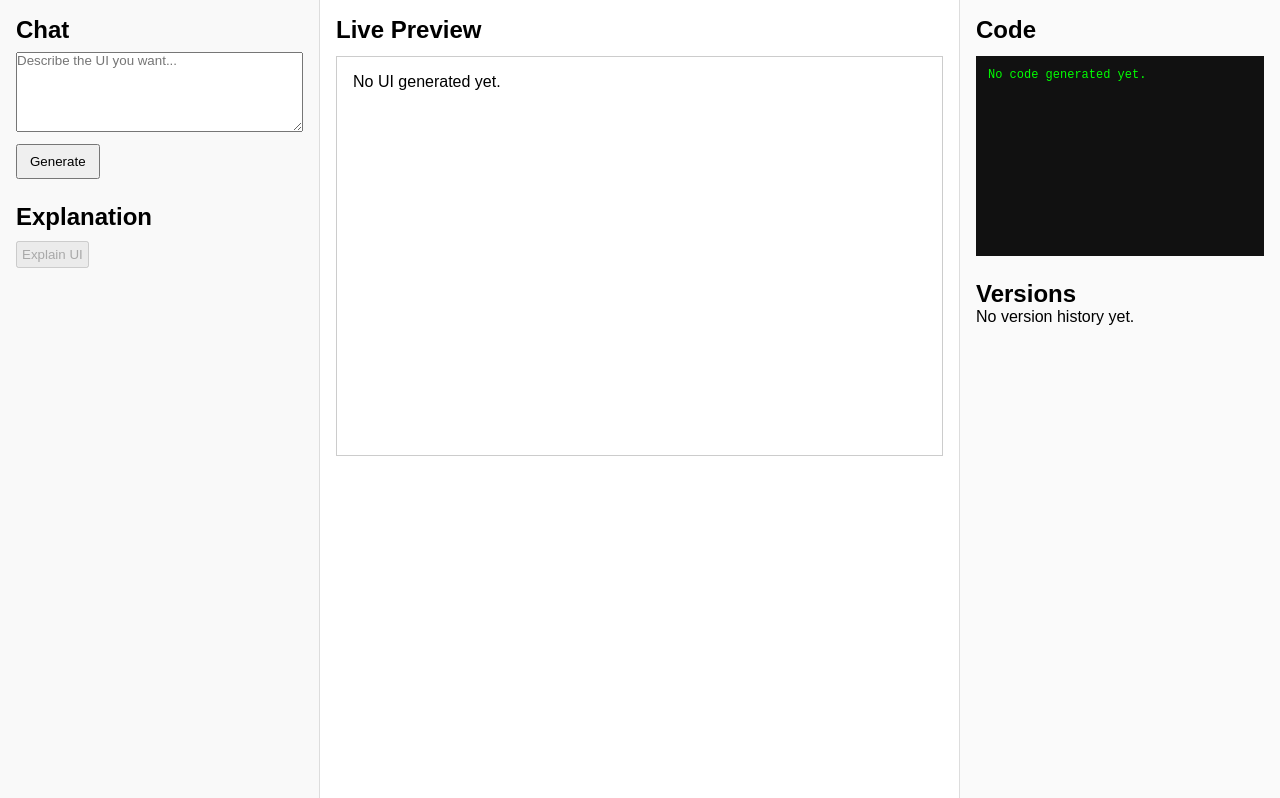
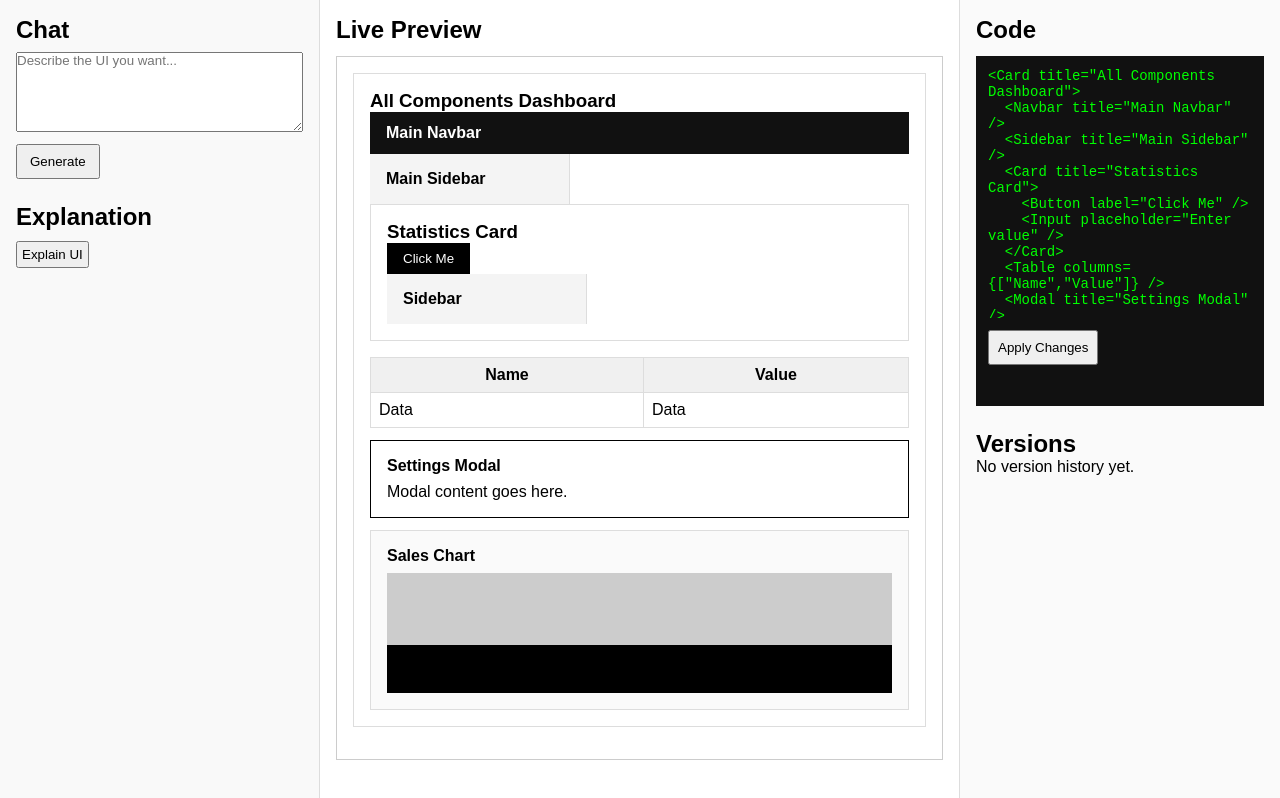
Before and after one commit to anshul-c0des/elemant, a Next.js app: page / in a window 1280 px wide. Built offline with nearby package versions, Linux system fonts and the light colour scheme.

Commit message:
improved code editor

```diff
--- a/package.json
+++ b/package.json
@@ -9,12 +9,15 @@
     "lint": "eslint"
   },
   "dependencies": {
+    "@babel/traverse": "^7.29.0",
     "@google/generative-ai": "^0.24.1",
+    "@monaco-editor/react": "^4.7.0",
     "next": "16.1.6",
     "react": "19.2.3",
     "react-dom": "19.2.3"
   },
   "devDependencies": {
+    "@types/babel__traverse": "^7.28.0",
     "@types/node": "^20",
     "@types/react": "^19",
     "@types/react-dom": "^19",
--- a/src/app/globals.css
+++ b/src/app/globals.css
@@ -50,9 +50,22 @@ html, body {
   background: #111;
   color: #0f0;
   font-family: monospace;
-  font-size: 12px;
-  min-height: 200px;
+  font-size: 14px;
+  max-height: 350px;
+  height: 70%; /* ensure textarea fills container */
 }
+
+.code-container textarea {
+  width: 100%;
+  height: 100%;
+  background: #111;
+  color: #0f0;
+  border: none;
+  resize: none;
+  font-family: monospace;
+  font-size: 14px;
+}
+
 
 .placeholder {
   margin-top: 8px;
--- a/src/app/page.tsx
+++ b/src/app/page.tsx
@@ -1,60 +1,60 @@
 "use client";
 
-import { useState } from "react";
+import { useEffect, useState } from "react";
 import JSONRenderer from "@/components/renderer/JSONRenderer";
 import { UIComponentNode } from "@/types/ui";
-import { jsonToJsx } from "@/lib/jsonToJsx";
+import { jsonToJsx, jsxToJson } from "@/lib/jsonJsxParser";
 
 
-// const testAllComponentsTree: UIComponentNode = {   // mock components - local testing
-//   id: "root",
-//   type: "Card",
-//   props: { title: "All Components Dashboard" },
-//   children: [
-//     {
-//       id: "nav1",
-//       type: "Navbar",
-//       props: { title: "Main Navbar" },
-//     },
-//     {
-//       id: "sidebar1",
-//       type: "Sidebar",
-//       props: { title: "Main Sidebar" },
-//     },
-//     {
-//       id: "card1",
-//       type: "Card",
-//       props: { title: "Statistics Card" },
-//       children: [
-//         {
-//           id: "btn1",
-//           type: "Button",
-//           props: { label: "Click Me" },
-//         },
-//         {
-//           id: "input1",
-//           type: "Input",
-//           props: { placeholder: "Enter value" },
-//         },
-//       ],
-//     },
-//     {
-//       id: "table1",
-//       type: "Table",
-//       props: { columns: ["Name", "Value"] },
-//     },
-//     {
-//       id: "modal1",
-//       type: "Modal",
-//       props: { title: "Settings Modal" },
-//     },
-//     {
-//       id: "chart1",
-//       type: "Chart",
-//       props: { title: "Sales Chart" },
-//     },
-//   ],
-// };
+const testAllComponentsTree: UIComponentNode = {   // mock components - local testing
+  id: "root",
+  type: "Card",
+  props: { title: "All Components Dashboard" },
+  children: [
+    {
+      id: "nav1",
+      type: "Navbar",
+      props: { title: "Main Navbar" },
+    },
+    {
+      id: "sidebar1",
+      type: "Sidebar",
+      props: { title: "Main Sidebar" },
+    },
+    {
+      id: "card1",
+      type: "Card",
+      props: { title: "Statistics Card" },
+      children: [
+        {
+          id: "btn1",
+          type: "Button",
+          props: { label: "Click Me" },
+        },
+        {
+          id: "input1",
+          type: "Input",
+          props: { placeholder: "Enter value" },
+        },
+      ],
+    },
+    {
+      id: "table1",
+      type: "Table",
+      props: { columns: ["Name", "Value"] },
+    },
+    {
+      id: "modal1",
+      type: "Modal",
+      props: { title: "Settings Modal" },
+    },
+    {
+      id: "chart1",
+      type: "Chart",
+      props: { title: "Sales Chart" },
+    },
+  ],
+};
 
 // import { applyPlan } from "@/lib/patchEngine";   // mock data - incremental patching
 //   const testAllComponentsTree: UIComponentNode = {
@@ -92,11 +92,12 @@ import { jsonToJsx } from "@/lib/jsonToJsx";
 
 export default function HomePage() {
   const [userInput, setUserInput] = useState("");
-  const [tree, setTree] = useState<UIComponentNode | null>(null);
+  const [tree, setTree] = useState<UIComponentNode | null>(testAllComponentsTree);
   const [explanation, setExplanation] = useState("");
   const [loading, setLoading] = useState(false);
   const [versions, setVersions] = useState<any[]>([]);
   const [currentVersionId, setCurrentVersionId] = useState<string | null>(null);
+  const [code, setCode] = useState(tree ? jsonToJsx(tree) : "");
 
 //   let updatedTree = applyPlan(testAllComponentsTree, addPlan);   // test incremental patching
 // console.log("After Add:", updatedTree);
@@ -106,6 +107,22 @@ export default function HomePage() {
 
 // updatedTree = applyPlan(updatedTree, updatePlan);
 // console.log("After Update:", updatedTree);
+
+useEffect(() => {
+  if (tree) {
+    setCode(jsonToJsx(tree));
+  }
+}, [tree]);
+
+const handleApply = () => {
+  try {
+    const newTree = jsxToJson(code);
+    setTree(newTree);
+  } catch (err) {
+    console.error(err);
+    alert("Failed to parse JSX");
+  }
+};
 
   const handleSubmit = async () => {
     if (!userInput.trim()) return;
@@ -257,11 +274,18 @@ export default function HomePage() {
       <div className="panel right-panel">
         <h2>Code</h2>
         <div className="code-container">
-          {tree ?
-          <pre>{jsxCode}</pre>
-          : "No code generated yet."
-          }
-        </div>
+  <textarea
+    style={{ width: "100%", height: "250px", fontFamily: "monospace" }}
+    value={code}          // generated from jsonToJsx(tree)
+    onChange={(e) => setCode(e.target.value)}
+  />
+  <button
+    style={{ marginTop: "8px", padding: "8px" }}
+    onClick={handleApply}
+  >
+    Apply Changes
+  </button>
+</div>
 
         <h2 style={{ marginTop: "24px" }}>Versions</h2>
         <div>
--- a/src/lib/explainerPrompt.ts
+++ b/src/lib/explainerPrompt.ts
@@ -11,4 +11,5 @@ Rules:
 - No code.
 - Do not repeat the entire tree.
 - Focus on reasoning and structure.
+- Refrence layout and component choices.
 `;
--- /dev/null
+++ b/src/lib/jsonJsxParser.ts
@@ -0,0 +1,82 @@
+import { UIComponentNode } from "@/types/ui";
+import { parse } from "@babel/parser";
+import traverse from "@babel/traverse";
+
+export function jsxToJson(code: string): UIComponentNode {
+  // Parse JSX string into AST
+  const ast = parse(code, {
+    sourceType: "module",
+    plugins: ["jsx", "typescript"],
+  });
+
+  let rootNode: UIComponentNode | null = null;
+
+  // Recursive function to convert JSXElement AST node into UIComponentNode
+  function jsxElementToNode(node: any): UIComponentNode {
+    const type = node.openingElement.name.name;
+    const props: Record<string, any> = {};
+
+    node.openingElement.attributes.forEach((attr: any) => {
+      if (attr.type === "JSXAttribute") {
+        const key = attr.name.name;
+        let value = null;
+        if (!attr.value) value = true;
+        else if (attr.value.type === "StringLiteral") value = attr.value.value;
+        else if (attr.value.type === "JSXExpressionContainer")
+          value = attr.value.expression.value ?? null;
+        props[key] = value;
+      }
+    });
+
+    const children = (node.children || [])
+      .filter((c: any) => c.type === "JSXElement")
+      .map((c: any) => jsxElementToNode(c));
+
+    return {
+      id: crypto.randomUUID(),
+      type,
+      props,
+      children,
+    };
+  }
+
+  // Traverse the AST to find the first JSXElement
+  traverse(ast, {
+    JSXElement(path) {
+      if (!rootNode) {
+        rootNode = jsxElementToNode(path.node);
+      }
+    },
+  });
+
+  if (!rootNode) {
+    throw new Error("No JSX element found in code");
+  }
+
+  return rootNode;
+}
+
+
+export function jsonToJsx(node: UIComponentNode, indent = 0): string {
+  const space = "  ".repeat(indent);
+
+  const props =
+    node.props && Object.keys(node.props).length
+      ? " " +
+        Object.entries(node.props)
+          .map(([k, v]) =>
+            typeof v === "string" ? `${k}="${v}"` : `${k}={${JSON.stringify(v)}}`
+          )
+          .join(" ")
+      : "";
+
+  if (!node.children || node.children.length === 0) {
+    return `${space}<${node.type}${props} />`;
+  }
+
+  const children = node.children
+    .map((child) => jsonToJsx(child, indent + 1))
+    .join("\n");
+
+  return `${space}<${node.type}${props}>\n${children}\n${space}</${node.type}>`;
+}
--- a/src/lib/jsonToJsx.ts
+++ /dev/null
@@ -1,25 +0,0 @@
-import { UIComponentNode } from "@/types/ui";
-
-export function jsonToJsx(node: UIComponentNode, indent = 0): string {
-  const space = "  ".repeat(indent);
-
-  const props =
-    node.props && Object.keys(node.props).length > 0
-      ? " " +
-        Object.entries(node.props)
-          .map(([key, value]) => `${key}="${value}"`)
-          .join(" ")
-      : "";
-
-  if (!node.children || node.children.length === 0) {
-    return `${space}<${node.type}${props} />`;
-  }
-
-  const children = node.children
-    .map((child) => jsonToJsx(child, indent + 1))
-    .join("\n");
-
-  return `${space}<${node.type}${props}>
-${children}
-${space}</${node.type}>`;
-}
--- a/src/lib/plannerPrompt.ts
+++ b/src/lib/plannerPrompt.ts
@@ -13,7 +13,7 @@ CREATE FORMAT:
 {
   "modificationType": "create",
   "root": {
-    "type": "ComponentName",
+    "type": "<ComponentType>",
     "props": {},
     "children": []
   }
@@ -22,16 +22,27 @@ CREATE FORMAT:
 EDIT FORMAT:
 {
   "modificationType": "edit",
-  "actions": []
+  "actions": [
+    {
+      "action": "addComponent" | "removeComponent" | "updateProp",
+      "targetId": "<existing_node_id>",
+      "component": { "type": "<ComponentType>", "props": {} }, // for addComponent
+      "propKey": "<key>",   // for updateProp
+      "propValue": "<value>" // for updateProp
+    }
+  ]
 }
 
 Rules:
 - Never output components not in allowed list.
 - Never invent new components.
 - Never output JSX.
-When editing:
-- You MUST use targetId values that exist in the current tree.
-- Never invent IDs.
-- If unsure, do not guess.
-`
+- When editing:
+  - Always use targetId values that exist in the current tree.
+  - Never invent IDs.
+  - Use exactly "addComponent", "removeComponent", or "updateProp".
+  - Do not guess if unsure; omit the action instead.
+
+User request: {userInput}
+`;
 }
--- a/src/lib/versionStore.ts
+++ b/src/lib/versionStore.ts
@@ -12,14 +12,19 @@ interface VersionState {
   currentVersionId: string | null;
 }
 
-export const versionStore: VersionState = {
-  versions: [],
-  currentVersionId: null,
+export const versionStore = {
+  versions: [] as {
+    id: string;
+    tree: UIComponentNode;
+    explanation?: string | null;
+    timestamp: number;
+  }[],
+  currentVersionId: null as string | null,
 };
 
 export function addVersion(
     tree: UIComponentNode,
-    explanation?: string
+    explanation?: string | null
   ) {
     const id = crypto.randomUUID();
 
@@ -44,7 +49,10 @@ export function getCurrentTree(): UIComponentNode | null {
 
 export function rollback(versionId: string) {
   const exists = versionStore.versions.find((v) => v.id === versionId);
-  if (exists) {
-    versionStore.currentVersionId = versionId;
-  }
+  if(!exists) {
+    console.error("Available version IDs:", versionStore.versions.map(v => v.id));
+    throw new Error("Version not found!")
+  };
+
+  versionStore.currentVersionId = versionId;
 }
```
Also changed, not shown: src/app/patch/page.tsx (added, +96 -0 lines), 1 other file (tests, documents, lock files or other folders).
